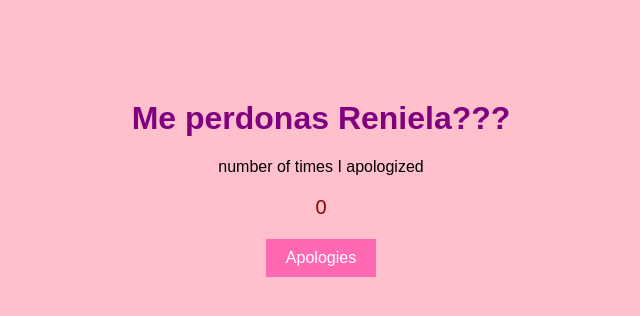
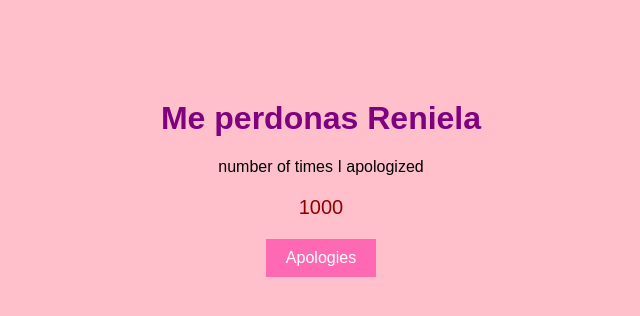
Before and after one commit to Thommy244/renielameperdonas-, a plain HTML site: page me_perdonas_en.html in a window 1280 px wide. Shown: the whole page, without its empty margins (319-959 px from the left). Drawn offline with Linux system fonts and the light colour scheme.

Commit message:
Update me_perdonas_en.html

```diff
--- a/me_perdonas_en.html
+++ b/me_perdonas_en.html
@@ -2,7 +2,7 @@
 <html lang="es">
 <head>
   <meta charset="UTF-8">
-  <title>Me perdonas Reniela????</title>
+  <title>Me perdonas Reniela</title>
   <style>
     body {
       background-color: pink;
@@ -33,15 +33,17 @@
 </head>
 <body>
 
-  <h1>Me perdonas Reniela???</h1>
+  <h1>Me perdonas Reniela</h1>
 
   <p>number of times I apologized</p>
-  <div id="contador">0</div>
+  <div id="contador">1000</div>
 
   <button onclick="sumar()">Apologies</button>
 
   <script>
-    let contador = 0;
+    // Inicializamos el contador en 1000
+    let contador = 1000;
+
     function sumar() {
       contador++;
       document.getElementById("contador").innerText = contador;
```
